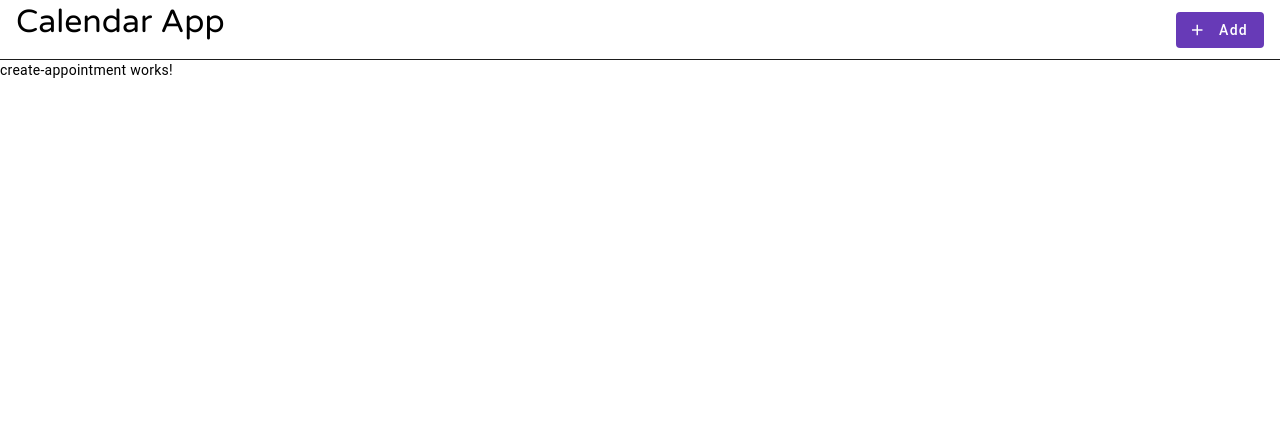
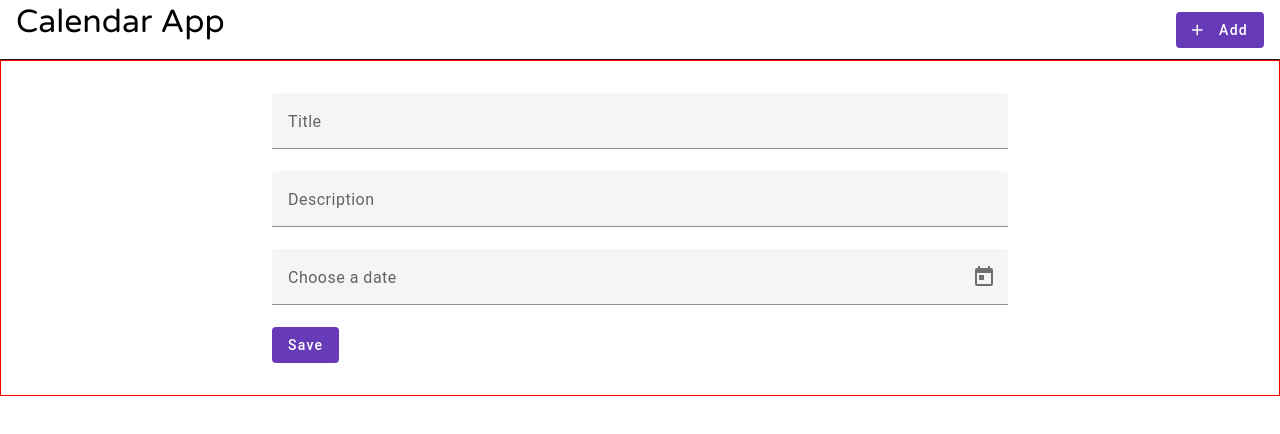
Before and after one commit to MicaelRiboura/angular-calendar-app, an Angular app: page /add in a window 1280 px wide. Shown: the top 434 px of the page. Built offline with nearby package versions, Linux system fonts and the light colour scheme.

Commit message:
feat(create-appointment): add form with submit

```diff
--- a/src/app/pages/create-appointment/create-appointment.component.css
+++ b/src/app/pages/create-appointment/create-appointment.component.css
@@ -0,0 +1,15 @@
+.container {
+    width: 100vw;
+    border: 1px solid red;
+}
+
+.form-area {
+    max-width: 768px;
+    padding: 1rem;
+    margin: 1rem auto;
+}
+
+.input-form {
+    width: 100%;
+    display: block;
+}
--- a/src/app/pages/create-appointment/create-appointment.component.html
+++ b/src/app/pages/create-appointment/create-appointment.component.html
@@ -1 +1,31 @@
-<p>create-appointment works!</p>
+<div class="container">
+    <div class="form-area">
+        <form [formGroup]="form" (ngSubmit)="onSubmit()" action="">
+            <mat-form-field class="input-form">
+                <mat-label>Title</mat-label>
+                <input type="text" matInput formControlName="title"
+                    placeholder="Ex. Math Study">
+                <!-- <mat-error *ngIf="titleFormControl.hasError('required')">
+                    Title is <strong>required</strong>
+                </mat-error> -->
+            </mat-form-field>
+            <mat-form-field class="input-form">
+                <mat-label>Description</mat-label>
+                <input type="text" matInput formControlName="description"
+                    placeholder="Ex. Study to math exam">
+                <!-- <mat-error *ngIf="descriptionFormControl.hasError('required')">
+                    Title is <strong>required</strong>
+                </mat-error> -->
+            </mat-form-field>
+
+            <mat-form-field class="input-form">
+                <mat-label>Choose a date</mat-label>
+                <input matInput formControlName="date" [matDatepicker]="picker">
+                <mat-datepicker-toggle matIconSuffix [for]="picker"></mat-datepicker-toggle>
+                <mat-datepicker #picker></mat-datepicker>
+            </mat-form-field>
+
+            <button type="submit" mat-flat-button color="primary">Save</button>
+        </form>
+    </div>
+</div>
--- a/src/app/pages/create-appointment/create-appointment.component.ts
+++ b/src/app/pages/create-appointment/create-appointment.component.ts
@@ -1,10 +1,32 @@
-import { Component } from '@angular/core';
+import { Component, OnInit } from '@angular/core';
+import { FormBuilder, FormGroup } from '@angular/forms';
+import { AppointmentService } from 'src/app/services/appointment.service';
 
 @Component({
   selector: 'app-create-appointment',
   templateUrl: './create-appointment.component.html',
   styleUrls: ['./create-appointment.component.css']
 })
-export class CreateAppointmentComponent {
+export class CreateAppointmentComponent implements OnInit {
+  form: FormGroup;
 
+  constructor(
+    private formBuilder: FormBuilder,
+    private appointmentService: AppointmentService,
+  ) {
+    this.form = new FormGroup({});
+  }
+
+  ngOnInit() {
+    this.form = this.formBuilder.group({
+      title: [null],
+      description: [null],
+      date: [null],
+    });
+  }
+
+  onSubmit() {
+    console.log('submit: ', this.form.value);
+    this.appointmentService.saveAppointment(this.form);
+  }
 }
```
Also changed, not shown: src/app/pages/create-appointment/create-appointment.module.ts (+12 -0 lines), 1 other file (tests, documents, lock files or other folders).
